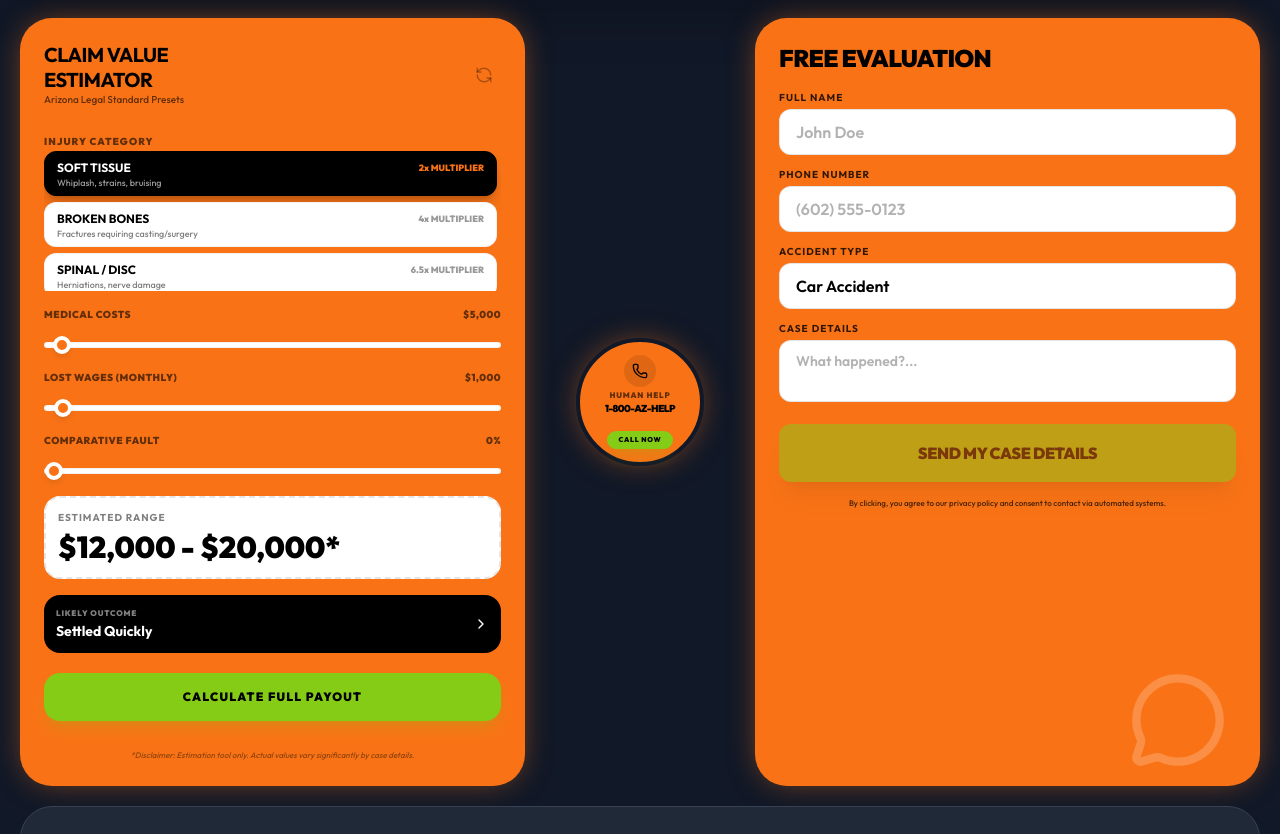
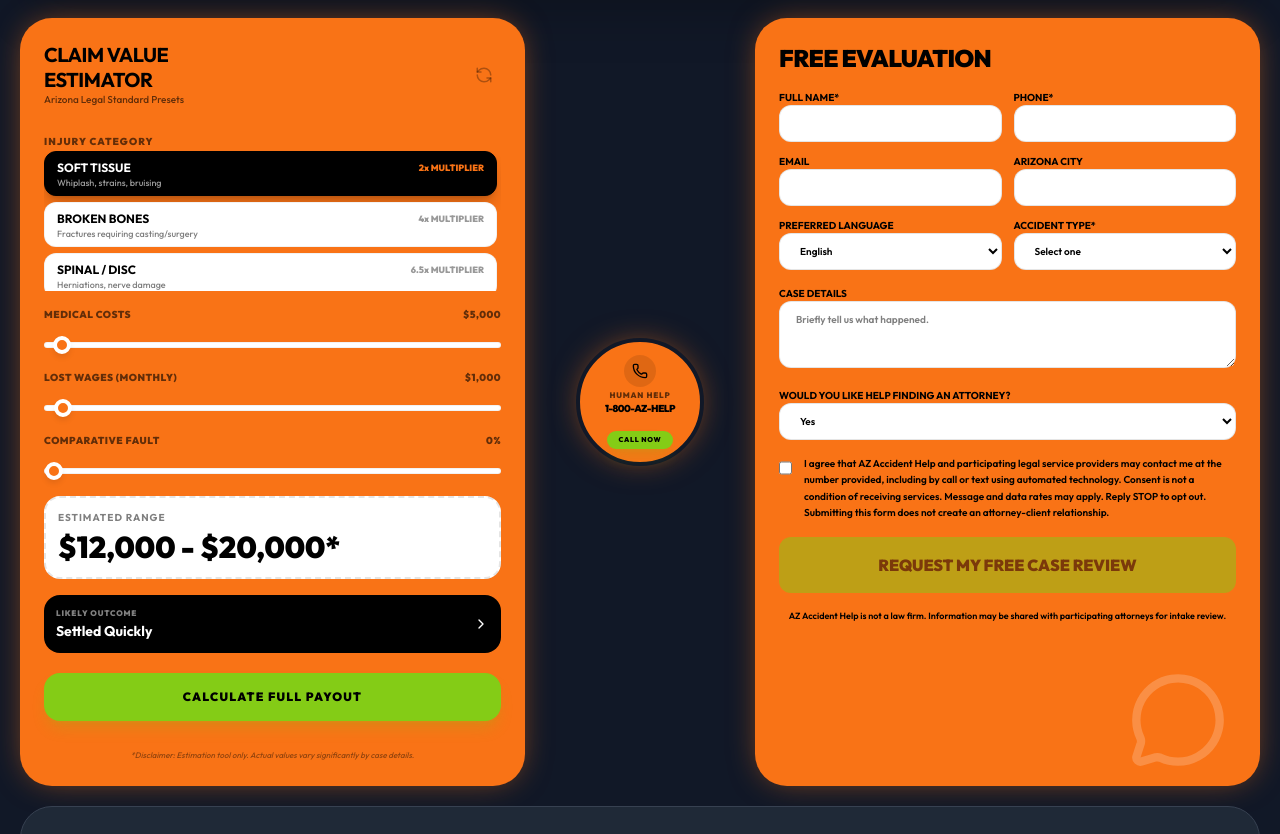
Before and after one commit to SavageT1/AZaccidentHELP, a React (Vite) app: page / in a window 1280 px wide. Shown: the part 978-1812 px from the top of the page. Built offline with nearby package versions, Linux system fonts and the light colour scheme.

Commit message:
Connect form to secure lead intake and capture consent

```diff
--- a/src/components/LeadForm.tsx
+++ b/src/components/LeadForm.tsx
@@ -1,102 +1,46 @@
 import { useForm } from 'react-hook-form';
 import { motion } from 'motion/react';
-import { Send, CheckCircle2 } from 'lucide-react';
+import { CheckCircle2, AlertCircle } from 'lucide-react';
 import { useState } from 'react';
+import { track } from '../lib/analytics';
 
-type FormData = {
-  name: string;
-  phone: string;
-  accidentType: string;
-  message: string;
-};
+type FormData = { fullName:string; phone:string; email:string; preferredLanguage:string; accidentType:string; city:string; caseDetails:string; needAttorney:string; consent:boolean; website:string };
 
 export default function LeadForm() {
-  const [submitted, setSubmitted] = useState(false);
-  const { register, handleSubmit, formState: { errors, isValid } } = useForm<FormData>();
-
-  const onSubmit = (data: FormData) => {
-    console.log('Lead submitted:', data);
-    setSubmitted(true);
+  const [submitted,setSubmitted]=useState(false);
+  const [submitError,setSubmitError]=useState('');
+  const {register,handleSubmit,formState:{errors,isValid,isSubmitting}}=useForm<FormData>({mode:'onChange'});
+  const onSubmit=async(data:FormData)=>{
+    setSubmitError('');
+    const p=new URLSearchParams(window.location.search);
+    try {
+      const response=await fetch('/api/leads',{method:'POST',headers:{'Content-Type':'application/json'},body:JSON.stringify({...data,submissionId:crypto.randomUUID(),pageUrl:window.location.href,referrer:document.referrer,utmSource:p.get('utm_source')||'',utmMedium:p.get('utm_medium')||'',utmCampaign:p.get('utm_campaign')||'',gclid:p.get('gclid')||'',fbclid:p.get('fbclid')||'',leadSource:'Website Form'})});
+      if(!response.ok) throw new Error('Delivery failed');
+      track('generate_lead',{lead_source:'website_form'});
+      setSubmitted(true);
+    } catch {
+      track('lead_submit_error',{lead_source:'website_form'});
+      setSubmitError('Your request was not delivered. Please try again or use the phone option on this page.');
+    }
   };
-
-  if (submitted) {
-    return (
-      <div className="flex flex-col items-center justify-center py-12 text-center h-full text-black">
-         <motion.div
-           initial={{ scale: 0 }}
-           animate={{ scale: 1 }}
-           className="w-16 h-16 bg-black rounded-full flex items-center justify-center text-primary mb-6 shadow-lg shadow-black/20"
-         >
-           <CheckCircle2 size={32} />
-         </motion.div>
-         <h3 className="text-2xl font-black mb-2 tracking-tight uppercase">Case Received</h3>
-         <p className="text-black/80 text-sm font-medium italic">We'll call you <span className="underline font-black">within 1 hour.</span></p>
-      </div>
-    );
-  }
-
-  return (
-    <form onSubmit={handleSubmit(onSubmit)} className="space-y-4 text-black">
-      <div className="space-y-3">
-        <div>
-           <label className="text-[10px] font-bold uppercase tracking-widest opacity-80 block mb-1">Full Name</label>
-           <input
-              {...register("name", { required: true })}
-              className={`w-full px-4 py-2.5 rounded-xl bg-white border border-black/10 transition-all outline-none font-semibold placeholder:text-black/30 focus:border-black/30 ${
-                errors.name ? "border-red-500" : ""
-              }`}
-              placeholder="John Doe"
-           />
-        </div>
-
-        <div>
-           <label className="text-[10px] font-bold uppercase tracking-widest opacity-80 block mb-1">Phone Number</label>
-           <input
-              {...register("phone", { required: true })}
-              className={`w-full px-4 py-2.5 rounded-xl bg-white border border-black/10 transition-all outline-none font-semibold placeholder:text-black/30 focus:border-black/30 ${
-                errors.phone ? "border-red-500" : ""
-              }`}
-              placeholder="(602) 555-0123"
-           />
-        </div>
-
-        <div>
-           <label className="text-[10px] font-bold uppercase tracking-widest opacity-80 block mb-1">Accident Type</label>
-           <select
-              {...register("accidentType", { required: true })}
-              className="w-full px-4 py-2.5 rounded-xl bg-white border border-black/10 transition-all outline-none font-semibold focus:border-black/30 appearance-none cursor-pointer"
-           >
-               <option value="car">Car Accident</option>
-               <option value="motorcycle">Motorcycle</option>
-               <option value="truck">Comm. Truck</option>
-               <option value="injury">Other Injury</option>
-           </select>
-        </div>
-
-        <div>
-           <label className="text-[10px] font-bold uppercase tracking-widest opacity-80 block mb-1">Case Details</label>
-           <textarea
-              {...register("message")}
-              rows={2}
-              className="w-full px-4 py-2.5 rounded-xl bg-white border border-black/10 transition-all outline-none font-semibold placeholder:text-black/30 focus:border-black/30 resize-none text-sm"
-              placeholder="What happened?..."
-           />
-        </div>
-      </div>
-
-      <motion.button
-        whileHover={{ scale: 1.02 }}
-        whileTap={{ scale: 0.98 }}
-        type="submit"
-        disabled={!isValid}
-        className="w-full bg-accent text-black font-black uppercase tracking-tight py-4 rounded-xl active:scale-95 transition-all shadow-xl disabled:opacity-50 disabled:cursor-not-allowed group border border-accent/20"
-      >
-        Send My Case Details
-      </motion.button>
-
-      <p className="text-[8px] opacity-70 text-center font-medium leading-tight">
-        By clicking, you agree to our privacy policy and consent to contact via automated systems.
-      </p>
-    </form>
-  );
+  if(submitted)return <div className="flex flex-col items-center justify-center py-12 text-center h-full text-black" role="status"><motion.div initial={{scale:0}} animate={{scale:1}} className="w-16 h-16 bg-black rounded-full flex items-center justify-center text-primary mb-6"><CheckCircle2 size={32}/></motion.div><h3 className="text-2xl font-black mb-2 uppercase">Request Received</h3><p className="text-black/80 text-sm font-medium">Your information was securely delivered for intake review.</p></div>;
+  const field='w-full px-4 py-2.5 rounded-xl bg-white border border-black/10 outline-none font-semibold focus:border-black/40';
+  return <form onSubmit={handleSubmit(onSubmit)} className="space-y-4 text-black">
+    <input {...register('website')} tabIndex={-1} autoComplete="off" className="hidden" aria-hidden="true"/>
+    <div className="grid sm:grid-cols-2 gap-3">
+      <label className="text-[10px] font-bold uppercase">Full Name*<input {...register('fullName',{required:true,minLength:2})} className={field} autoComplete="name"/></label>
+      <label className="text-[10px] font-bold uppercase">Phone*<input {...register('phone',{required:true,pattern:/[0-9].*[0-9].*[0-9].*[0-9].*[0-9].*[0-9].*[0-9].*[0-9].*[0-9].*[0-9]/})} className={field} type="tel" autoComplete="tel"/></label>
+      <label className="text-[10px] font-bold uppercase">Email<input {...register('email')} className={field} type="email" autoComplete="email"/></label>
+      <label className="text-[10px] font-bold uppercase">Arizona City<input {...register('city')} className={field} autoComplete="address-level2"/></label>
+      <label className="text-[10px] font-bold uppercase">Preferred Language<select {...register('preferredLanguage')} className={field}><option>English</option><option>Spanish</option></select></label>
+      <label className="text-[10px] font-bold uppercase">Accident Type*<select {...register('accidentType',{required:true})} className={field}><option value="">Select one</option><option>Car Accident</option><option>Motorcycle Accident</option><option>Commercial Truck</option><option>Other Injury</option></select></label>
+    </div>
+    <label className="text-[10px] font-bold uppercase block">Case Details<textarea {...register('caseDetails')} rows={3} className={field} placeholder="Briefly tell us what happened."/></label>
+    <label className="text-[10px] font-bold uppercase block">Would you like help finding an attorney?<select {...register('needAttorney')} className={field}><option>Yes</option><option>Maybe</option><option>No</option></select></label>
+    <label className="flex gap-3 items-start text-[10px] font-semibold leading-relaxed normal-case"><input type="checkbox" {...register('consent',{required:true})} className="mt-1 h-4 w-4"/><span>I agree that AZ Accident Help and participating legal service providers may contact me at the number provided, including by call or text using automated technology. Consent is not a condition of receiving services. Message and data rates may apply. Reply STOP to opt out. Submitting this form does not create an attorney-client relationship.</span></label>
+    {(errors.fullName||errors.phone||errors.accidentType||errors.consent)&&<p className="text-xs font-bold text-red-800">Complete all required fields and check the consent box.</p>}
+    {submitError&&<div role="alert" className="flex gap-2 text-xs font-bold text-red-900 bg-red-100 p-3 rounded-xl"><AlertCircle size={16}/>{submitError}</div>}
+    <motion.button type="submit" disabled={!isValid||isSubmitting} className="w-full bg-accent text-black font-black uppercase py-4 rounded-xl disabled:opacity-50">{isSubmitting?'Securely Sending…':'Request My Free Case Review'}</motion.button>
+    <p className="text-[9px] text-center font-semibold">AZ Accident Help is not a law firm. Information may be shared with participating attorneys for intake review.</p>
+  </form>;
 }
```
